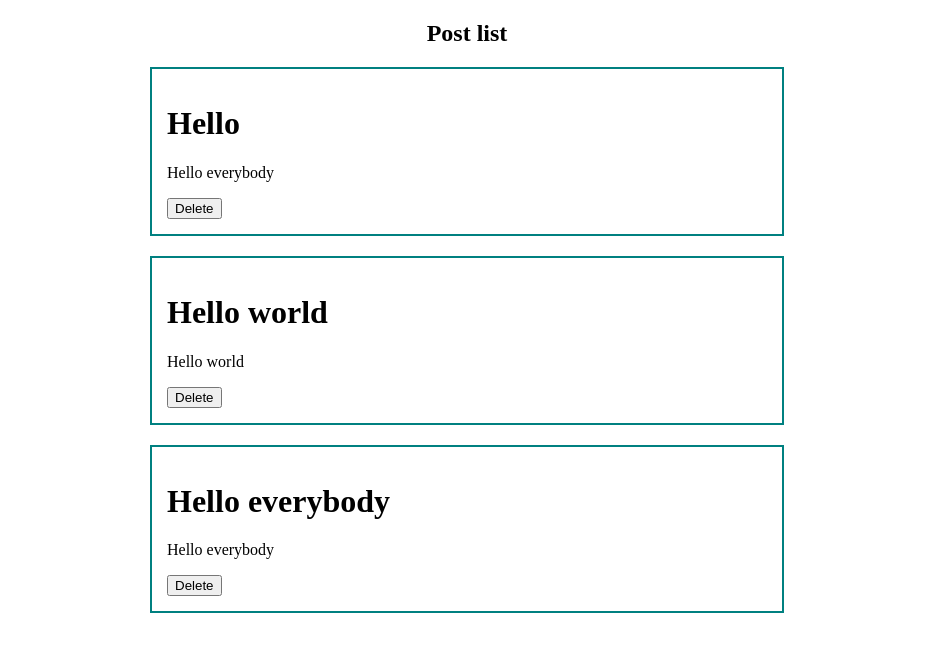
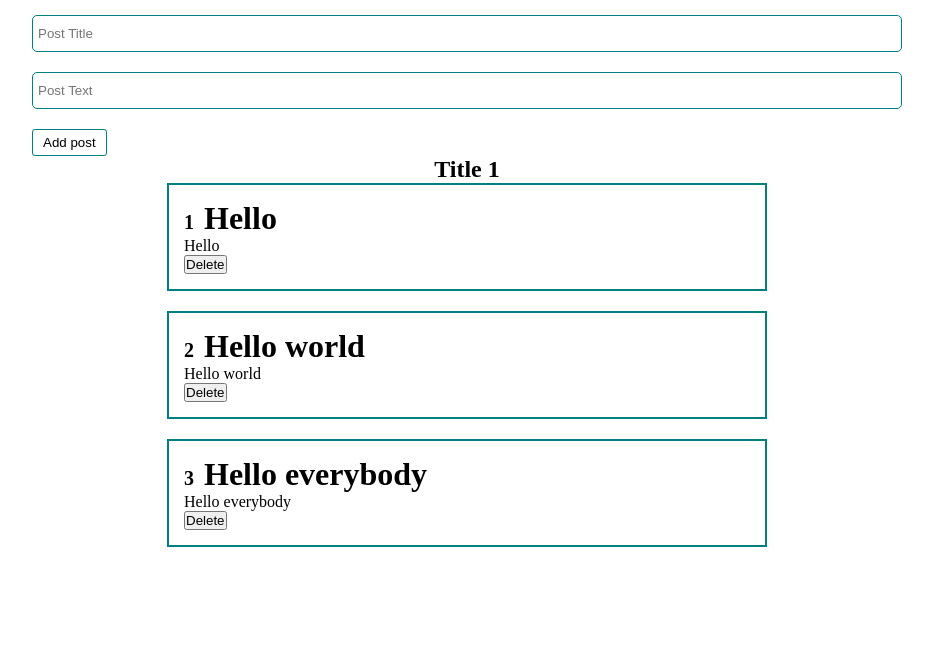
Before and after one commit to andrijKhimich/react-fundamentls, a React (Create React App) app: page / in a window 1280 px wide. Shown: the top 652 px of the page, without its empty margins (173-1106 px from the left). Built offline with nearby package versions, Linux system fonts and the light colour scheme.

Commit message:
add new post

```diff
--- a/src/App.js
+++ b/src/App.js
@@ -1,18 +1,62 @@
-import React from "react";
+import React, { useState } from "react";
 import PostList from "./Components/Posts/PostList";
+import MyBtn from "./Components/UI/Button/Button";
+import MyInput from "./Components/UI/Input/Input";
 // import Post from "./Components/Posts/Post/Posts";
 // import ClassCounter from "./Components/ClassCounter";
 // import Counter from "./Components/Counter";
 // import LiveInput from "./Components/LiveInput";
 
+import "./App.scss"
+
+
 const App = () => {
+
+  const [postData, setPostData] = useState([
+    { id: 1, title: "Hello", content: "Hello" },
+    { id: 2, title: "Hello world", content: "Hello world" },
+    { id: 3, title: "Hello everybody", content: "Hello everybody" },
+  ]);
+
+  const [title, setPostTitle] = useState("");
+  const [content, setPostText] = useState("");
+
+  const addNewPost = (e) => {
+    e.preventDefault();
+    const newPost = {
+      id: Date.now(),
+      title,
+      content
+    }
+    setPostData([...postData, newPost]);
+    setPostTitle("");
+    setPostText("");
+  }
 
   return (
     <div className="App">
+      <form action="#">
+        {/* <MyInput onChange={e => setTitle(e.target.value)} value={title} />
+         */}
+        <MyInput
+          type="text"
+          placeholder="Post Title"
+          onChange={e => setPostTitle(e.target.value)}
+          value={title}
+        />
+
+        <MyInput
+          type="text"
+          placeholder="Post Text"
+          onChange={e => setPostText(e.target.value)}
+          value={content}
+        />
+        <MyBtn btnTitle="Add post" onClick={addNewPost} />
+      </form>
       {/* <Counter /> */}
       {/* <ClassCounter/> */}
       {/* <LiveInput/> */}
-      <PostList/>
+      <PostList post={postData} title="Title 1" />
     </div>
   );
 }
--- /dev/null
+++ b/src/App.scss
@@ -0,0 +1,14 @@
+
+* {
+  margin: 0;
+  padding: 0;
+  box-sizing: border-box;
+  &::before, &::after {
+    box-sizing: inherit;
+  }
+}
+.App {
+  max-width: 900px;
+  margin: 0 auto;
+  padding: 15px;
+}
--- a/src/Components/Posts/Post/Post.scss
+++ b/src/Components/Posts/Post/Post.scss
@@ -3,4 +3,8 @@
   padding: 15px;
   max-width: 600px;
   margin: 0 auto 20px auto;
+  strong {
+    margin-right: 10px;
+    font-size: 20px;
+  }
 }
--- a/src/Components/Posts/Post/Posts.jsx
+++ b/src/Components/Posts/Post/Posts.jsx
@@ -2,11 +2,10 @@ import React from 'react';
 import "./Post.scss";
 
 const Post = (props) => {
-  console.log(props);
 
   return (
-    <div className="post" id={props.post.id}>
-      <h1>{props.post.title}</h1>
+    <div className="post">
+      <h1><strong>{props.number}</strong>{props.post.title}</h1>
       <p>{props.post.content}</p>
       <button>Delete</button>
     </div>
--- a/src/Components/Posts/PostList.jsx
+++ b/src/Components/Posts/PostList.jsx
@@ -1,22 +1,19 @@
-import React, {useState} from "react";
+import React from "react";
 import Post from "./Post/Posts";
 import "./PostList.scss";
-const PostList = () => {
 
-  const [postData] = useState([
-    { id: 1, title: "Hello", content: "Hello everybody" },
-    { id: 2, title: "Hello world", content: "Hello world" },
-    { id: 3, title: "Hello everybody", content: "Hello everybody" },
-  ]);
+const PostList = (props) => {
+  let post = props.post
 
-  let showPosts = postData.map(newPost => {
+  let showPosts = post.map((newPost, index) => {
     return (
-      <Post post={newPost} key={newPost.id} />
+      <Post post={newPost} key={newPost.id} number={index + 1} />
     )
   });
+
   return (
     <div className="postList">
-      <h2>Post list</h2>
+      <h2>{props.title}</h2>
       {showPosts}
     </div>
   )
--- /dev/null
+++ b/src/Components/UI/Button/Button.jsx
@@ -0,0 +1,11 @@
+import React from "react";
+import styles from "./Button.module.scss";
+
+const MyBtn = (props) => {
+
+  return (
+    <button className={styles.myBtn} onClick={props.onClick} >{props.btnTitle}</button>
+  )
+}
+
+export default MyBtn;
--- /dev/null
+++ b/src/Components/UI/Button/Button.module.scss
@@ -0,0 +1,8 @@
+.myBtn {
+  padding: 5px 10px;
+  background-color: transparent;
+  border: 1px solid teal;
+  border-radius: 3px;
+  color: black;
+  cursor: pointer;
+}
--- /dev/null
+++ b/src/Components/UI/Input/Input.jsx
@@ -0,0 +1,14 @@
+import React from "react";
+import styles from "./Input.module.scss";
+
+const MyInput = React.forwardRef((props, ref) => {
+
+    return (
+      <div className={styles.inputBox} >
+        <input className={styles.myInput} ref={ref} {...props} />
+      </div>
+    )
+  }
+)
+
+export default MyInput;
--- /dev/null
+++ b/src/Components/UI/Input/Input.module.scss
@@ -0,0 +1,10 @@
+.inputBox {
+  margin-bottom: 20px;
+}
+
+.myInput {
+  width: 100%;
+  padding: 10px 5px;
+  border: 1px solid teal;
+  border-radius: 5px;
+}
```
